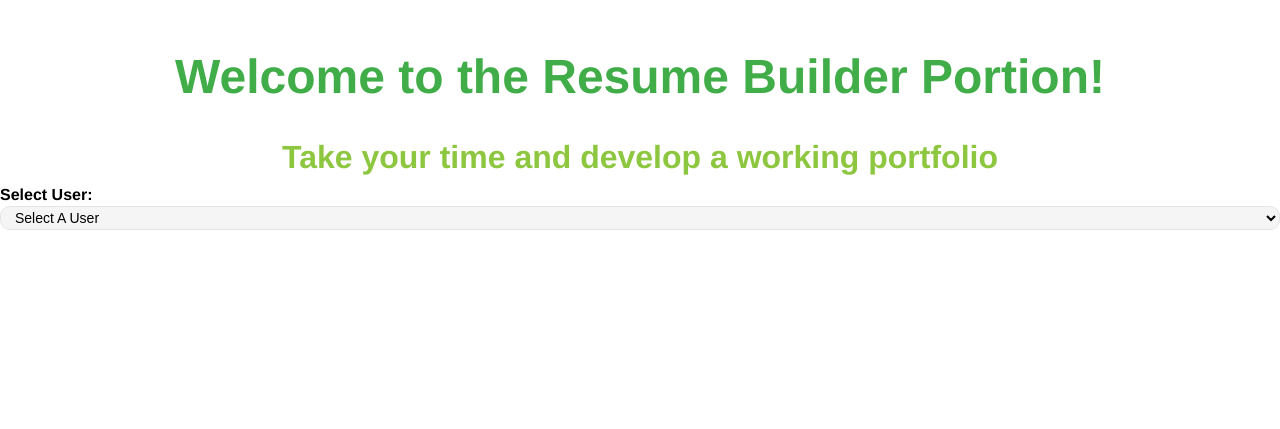
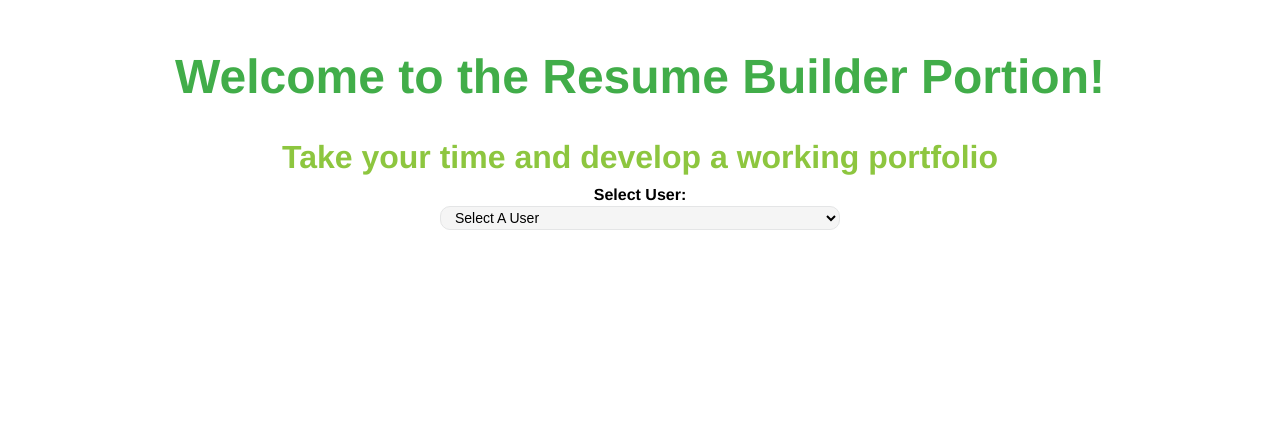
Before and after one commit to Rpeglow/The-Blue-Team, a Django app: page /resumebuilder/ in a window 1280 px wide. Shown: the part 50-479 px from the top of the page. Run offline with Django 3.2, Linux system fonts and the light colour scheme; data comes from the database, SQL or seed files in the repository.

Commit message:
update ResumeBuilder style, change flex to column

```diff
--- a/ResumeBuilder/static/css/ResumeBuilder.css
+++ b/ResumeBuilder/static/css/ResumeBuilder.css
@@ -36,7 +36,11 @@
 
 .resumeFields {
     display: flex;
-    flex-direction:row;
+    flex-direction: column;
     justify-content: center;
-    justify-content: space-around;
+    align-items: center;
 }
+
+input[type="submit" i] {
+    margin-bottom: 2em;
+}
--- a/ResumeBuilder/templates/ResumeBuilder/resume_builder.html
+++ b/ResumeBuilder/templates/ResumeBuilder/resume_builder.html
@@ -16,15 +16,18 @@
 
         <h1>Welcome to the Resume Builder Portion!</h1>
         <h2>Take your time and develop a working portfolio</h2>
+        <div id="wrapper">
+            <!-- set global for whole page -->
+            <div id="form-wrapper">
 
-        <!-- set global for whole page -->
             <label for="global_user">Select User:</label>
             <select name="global_user" id="global_user" >
                 <option value="" selected disabled>Select A User</option>
                 {% for user in users %}
                     <option value="{{ user.id }}">{{ user.first_name }} {{ user.last_name }}</option>
                 {% endfor %}
-        </select><br>
+            </select>
+            </div><br>
 
 
 
@@ -32,7 +35,7 @@
 
                 <div id='workHistory'>
                     <h3>Work History</h3>
-
+                    <div id="form-wrapper">
                         <!-- get user first, two forms -->
                         <form id="workHistoryForm" method="POST" action="{% url 'send_work_history' %}">{% csrf_token %}
                             <input type="hidden" name="cuser" id="cuser" >
@@ -56,10 +59,12 @@
                             <input type="submit" id="submitOne" value="Submit">
                         </form>
                     </div>
+                </div>
 
                 <div id='education'>
                     <h3>Education</h3>
 
+                    <div id="form-wrapper">
                         <form method='POST' action= "{% url 'send_education' %}"> {% csrf_token %}
                             <input type="hidden" name="suser" id="suser" >
 
@@ -77,8 +82,9 @@
                             <input type="date" id="schoolend" name="schoolend"><br>
                             <input type="submit" id="submitTwo" value="Submit">
                         </form>
+                    </div>
+                </div>
 
-            </div>
                 <form method="POST" action="{% url 'generated_resume' %}">
                     {% csrf_token %}
                     <input type="hidden" name="user" id="user">
@@ -86,7 +92,7 @@
                 </form>
 
             </div>
-
+        </div>
 
 
         <script>
--- /dev/null
+++ b/static/CSS/GeneratedResume.css
@@ -0,0 +1,3 @@
+body {
+    background-color: black;
+}
```
Also changed, not shown: static/CSS/ResumeBuilder.css (+6 -2 lines). Lines whose indentation alone changed are shown as unchanged.
